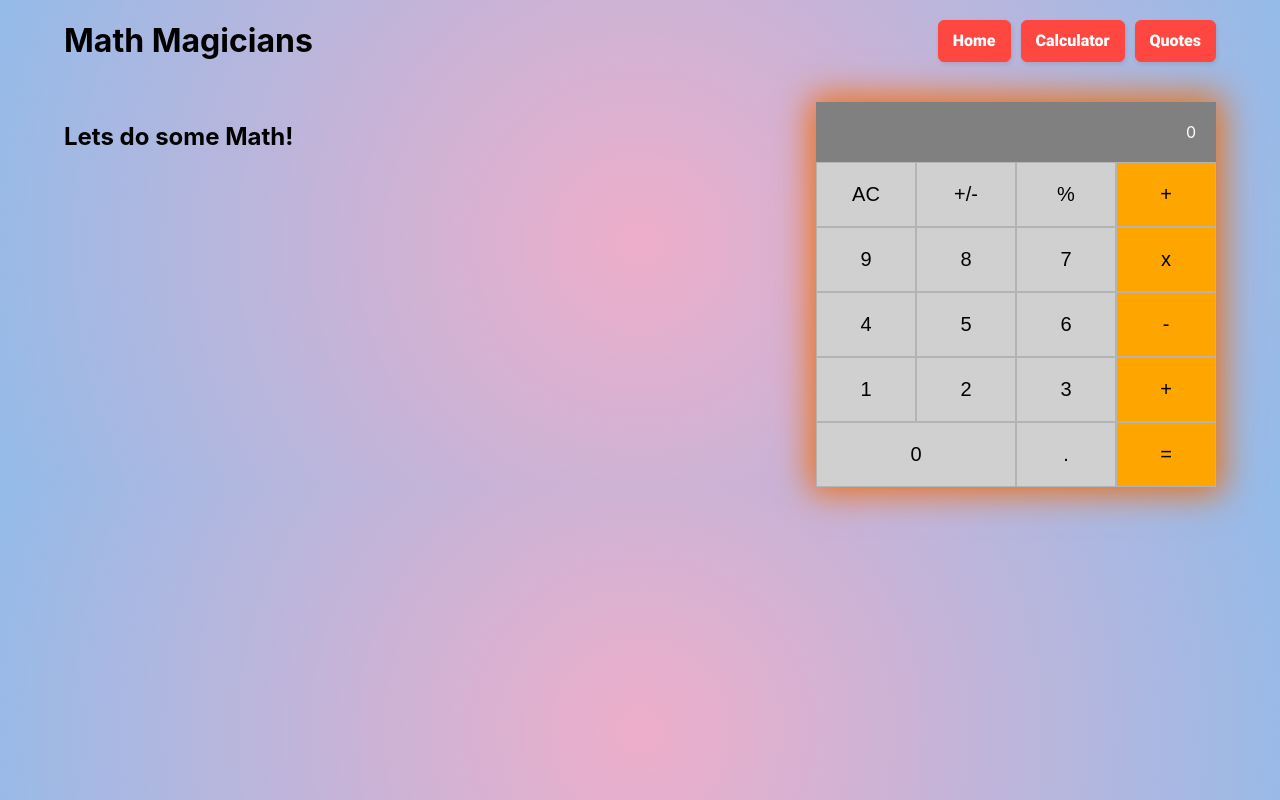
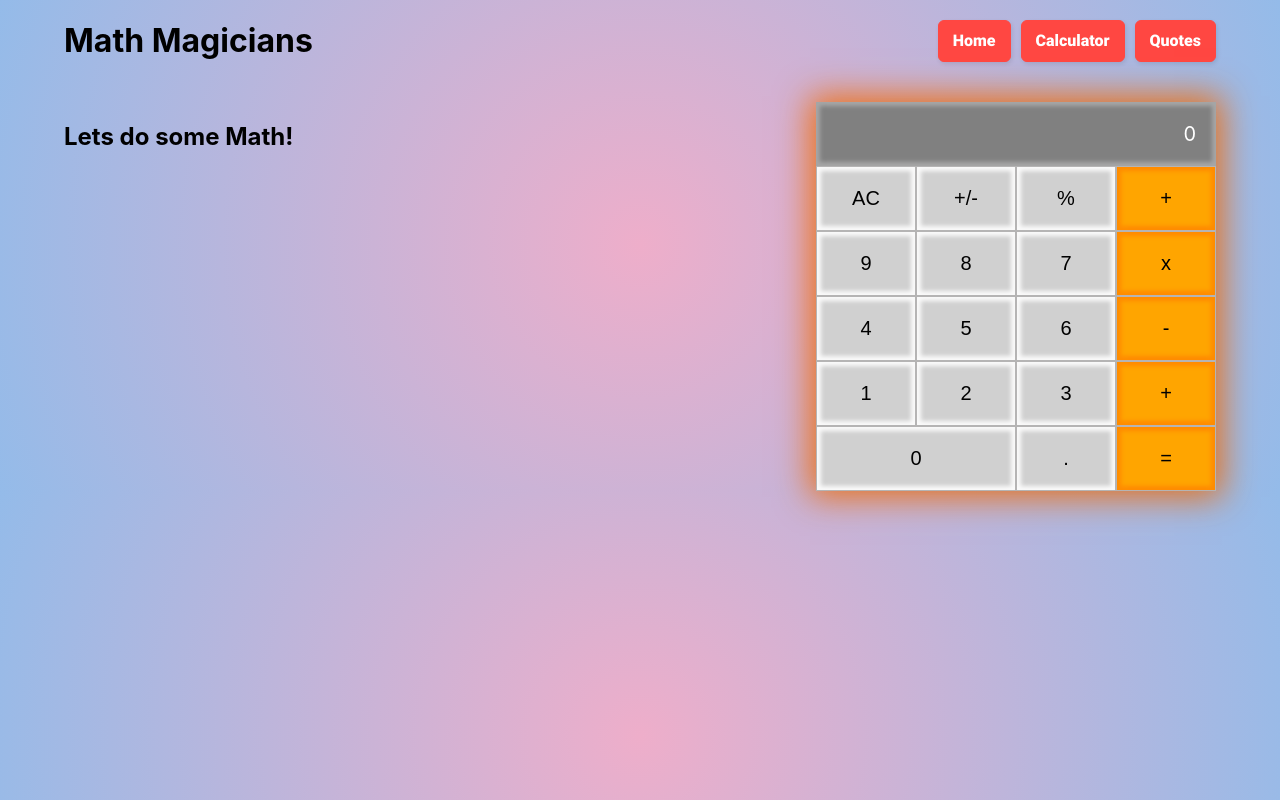
Before and after one commit to anas599/Calculator-, a React (Create React App) app: page /calculator in a window 1280 px wide. Built offline with nearby package versions, Linux system fonts and the light colour scheme; the HTML template or start-up script is replaced by a standard one.

Commit message:
Add style to buttons

```diff
--- a/src/App.css
+++ b/src/App.css
@@ -43,19 +43,23 @@ header {
 
 .signs {
   background-color: orange;
+  box-shadow: inset 0 0 4px 4px rgba(255, 136, 0, 0.9);
 }
 
 .greyKey {
   background-color: rgb(208, 208, 208);
+  box-shadow: inset 0 0 4px 4px rgb(255 255 255 / 90%);
 }
 
 #total {
+  font-size: 20px;
   color: white;
   margin: 0;
   padding: 20px;
   display: flex;
   background-color: gray;
   flex-direction: row-reverse;
+  box-shadow: inset 0 0 4px 4px rgb(255 255 255/0.3);
 }
 
 .extra1 {
```
